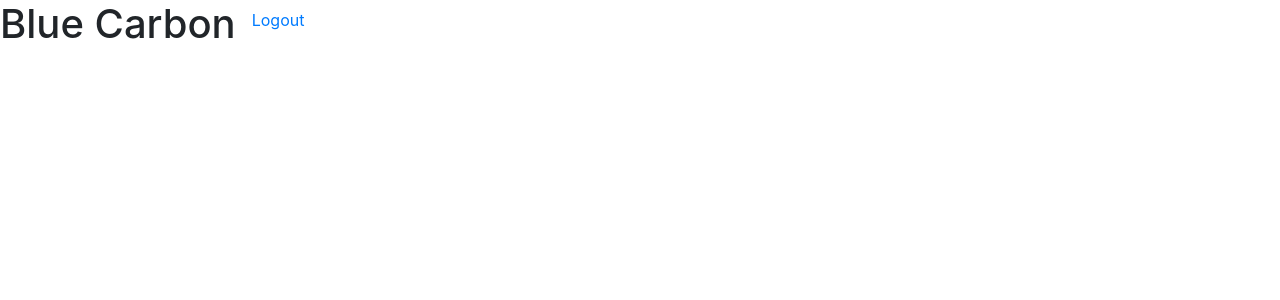
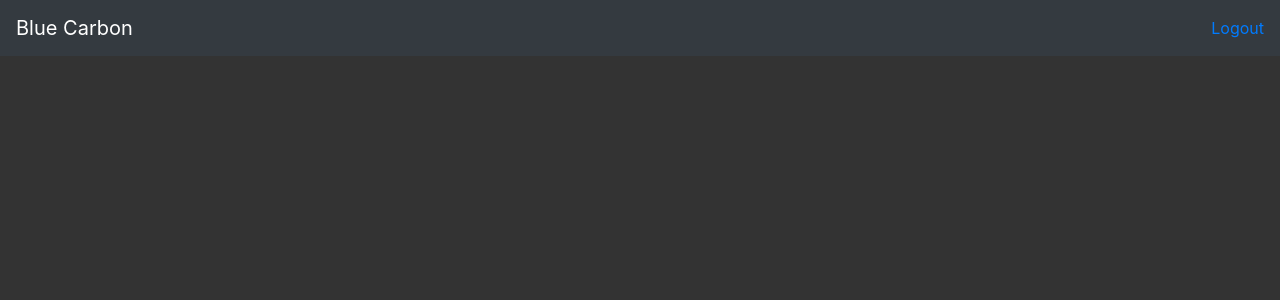
Before and after one commit to ItsSeaJay/blue-carbon, a PHP site: page /backend/templates/dashboard.php in a window 1280 px wide. Shown: the top 300 px of the page. Run offline with PHP 8.4, Linux system fonts and the light colour scheme; some libraries are stand-ins or nearby versions.

Commit message:
Made the dashboard darker

```diff
--- a/source/backend/templates/dashboard.php
+++ b/source/backend/templates/dashboard.php
@@ -12,14 +12,21 @@
     <!-- JQuery UI -->
     <script src="http://code.jquery.com/ui/1.12.1/jquery-ui.min.js" integrity="sha256-VazP97ZCwtekAsvgPBSUwPFKdrwD3unUfSGVYrahUqU=" crossorigin="anonymous"></script>
   </head>
-  <body>
-    <nav>
-      <ul class="nav">
-        <li class="nav-header">
-          <h1>Blue Carbon</h1>
-        </li>
-        <li class="nav-item">
-          <a class="nav-link" href="logout.php">Logout</a>
+  <body style="background-color: #333333;">
+    <!-- Navigation Bar -->
+    <nav class="navbar navbar-dark bg-dark">
+      <!-- Brand -->
+      <a class="navbar-brand" href="dashboard.php">Blue Carbon</a>
+      <!-- Left Side -->
+      <ul class="nav navbar-nav navbar-left">
+
+      </ul>
+      <!-- Right Side -->
+      <ul class="nav navbar-nav navbar-right">
+        <li class="navbar-item">
+          <a href="logout.php">
+            Logout
+          </a>
         </li>
       </ul>
     </nav>
```
